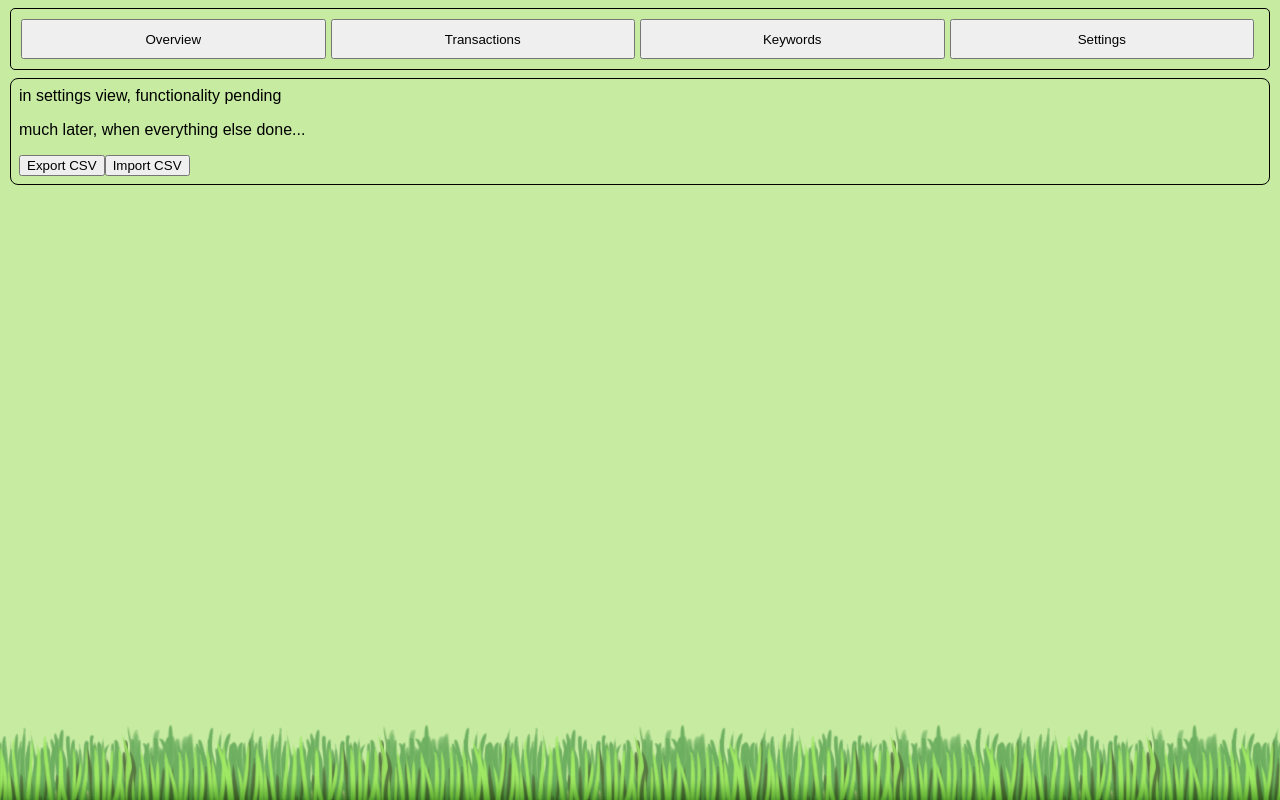
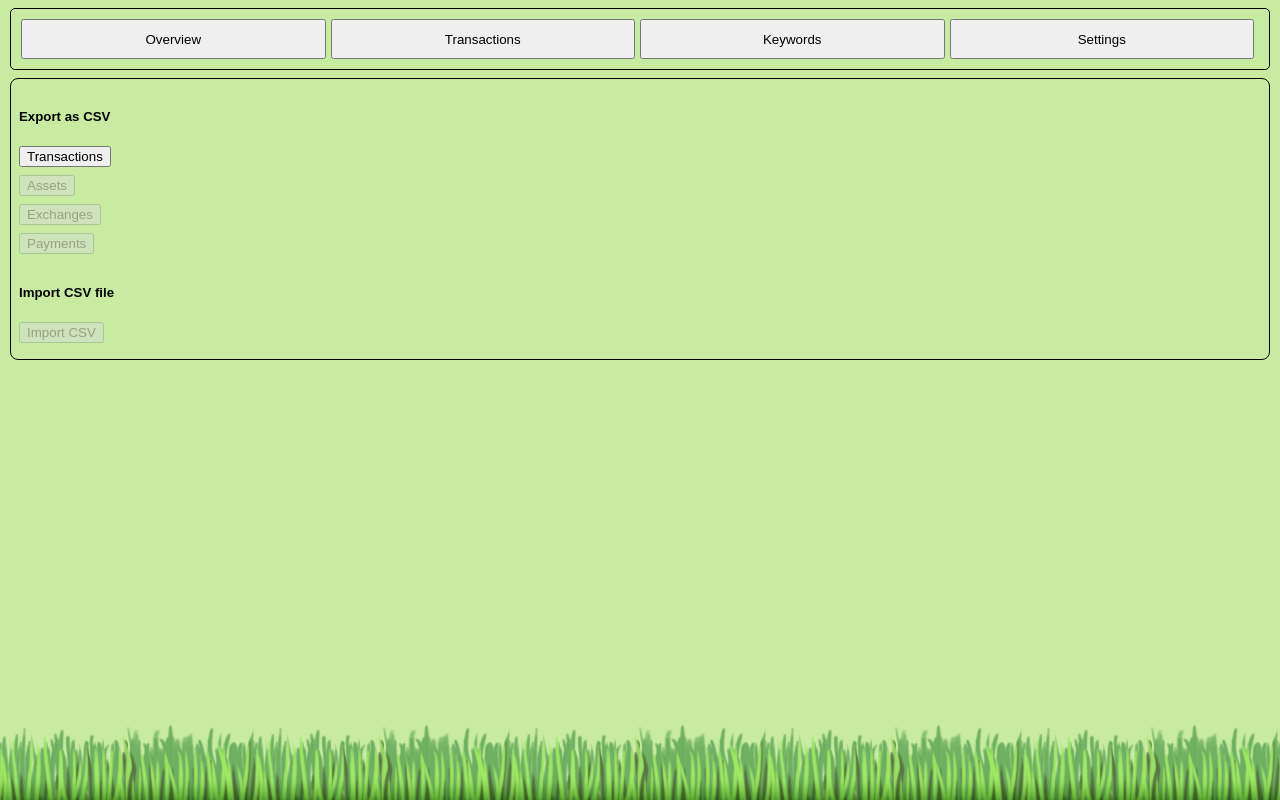
Before and after one commit to donaldcheah/TApp, a React (Create React App) app: page / in a window 1280 px wide. Both pictures are taken after a click on the button "Settings". Built offline with nearby package versions, Linux system fonts and the light colour scheme.

Commit message:
added partial support for exporting db to csv

```diff
--- a/package.json
+++ b/package.json
@@ -11,6 +11,8 @@
     "@types/node": "^17.0.45",
     "@types/react": "^18.0.27",
     "@types/react-dom": "^18.0.10",
+    "indexeddb-export-import": "^2.1.5",
+    "json-2-csv": "^3.18.0",
     "react": "^18.2.0",
     "react-dom": "^18.2.0",
     "react-scripts": "5.0.1",
--- a/src/DBAccess.ts
+++ b/src/DBAccess.ts
@@ -1,4 +1,7 @@
 import { KEYWORD_TYPES } from "./constants";
+import IEI from 'indexeddb-export-import';
+import { json2csvAsync } from "json-2-csv";
+
 if ("indexedDB" in window) {
     console.log('has indexedDB')
 }
@@ -138,6 +141,7 @@ class DBAccess {
             }
             r.onsuccess = (e) => {
                 console.log('added keyword')
+                this._cachedDBJSON = null;//invalidate cached DB json as it has changed
                 rs(true)
             }
         });
@@ -162,7 +166,9 @@ class DBAccess {
             }
             r.onsuccess = (e) => {
                 console.log("added transaction")
+                this._cachedDBJSON = null;//invalidate cached DB json as it has changed
                 rs(true)
+
             }
         });
 
@@ -250,6 +256,55 @@ class DBAccess {
 
     }
 
+    private _cachedDBJSON: any = null
+    downloadTransactionsCSV() {
+        if (!this._idb)
+            throw new Error(ERROR_DB_READY)
+
+
+        if (!this._cachedDBJSON) {
+            this.getDBJSON().then((json) => {
+                const obj = JSON.parse(json)
+                this._cachedDBJSON = obj
+
+                json2csvAsync(obj.TRANSACTIONS).then((str) => {
+                    console.log('export csv:', str)
+                    this.downloadFile("TApp_transactions.csv", str)
+                })
+            })
+        } else {
+            const obj = this._cachedDBJSON
+            json2csvAsync(obj.TRANSACTIONS).then((str) => {
+                console.log('export csv:', str)
+                this.downloadFile("TApp_transactions.csv", str)
+            })
+        }
+
+    }
+    private getDBJSON(): Promise<string> {
+        if (!this._idb)
+            throw new Error(ERROR_DB_READY)
+
+        return new Promise((rs, rj) => {
+            IEI.exportToJsonString(this._idb, (err: string, json: string) => {
+                if (err) {
+                    console.error('error exportToJsonString:', err)
+                    rj(err)
+                    return
+                }
+                console.log('export json:', json)
+                rs(json);
+            })
+        });
+
+    }
+    downloadFile(fileName: string, fileString: string) {
+        var a = document.createElement("a");
+        var file = new Blob([fileString], { type: 'text/plain' });
+        a.href = URL.createObjectURL(file);
+        a.download = fileName;
+        a.click();
+    }
 }
 
 
--- a/src/views/SettingsView.tsx
+++ b/src/views/SettingsView.tsx
@@ -1,4 +1,5 @@
 import React, { CSSProperties } from 'react';
+import { dbAccess } from '../DBAccess';
 
 const viewStyle: CSSProperties = {
     border: '1px solid',
@@ -6,14 +7,38 @@ const viewStyle: CSSProperties = {
     marginTop: '8px',
     padding: '8px'
 }
+const exportStyle: CSSProperties = {
+    display: 'block'
+}
+const buttonStyle: CSSProperties = {
+    marginBottom: '8px'
+}
 
 class SettingsView extends React.Component {
+    onClickExportTransactions = () => {
+        console.log('exporting transactions csv')
+        dbAccess.downloadTransactionsCSV()
+    }
+    onClickExportAssets = () => { }
+    onClickExportExchanges = () => { }
+    onClickExportPayments = () => { }
+    onClickImport = () => {
+
+    }
     render(): React.ReactNode {
         return <div id="settings" style={viewStyle}>
-            <div>in settings view, functionality pending</div>
-            <p>much later, when everything else done...</p>
-            <button>Export CSV</button>
-            <button>Import CSV</button>
+            <div id="settings.export" style={exportStyle}>
+                <h5>Export as CSV</h5>
+                {/* <button onClick={this.onClickExport}>Export CSV</button> */}
+                <button onClick={this.onClickExportTransactions} style={buttonStyle}>Transactions</button><br />
+                <button style={buttonStyle} disabled>Assets</button><br />
+                <button style={buttonStyle} disabled>Exchanges</button><br />
+                <button style={buttonStyle} disabled>Payments</button><br />
+            </div>
+            <div id="settings.import">
+                <h5>Import CSV file</h5>
+                <button style={buttonStyle} onClick={this.onClickImport} disabled>Import CSV</button>
+            </div>
         </div>
     }
 }
```
Also changed, not shown: 1 other file (tests, documents, lock files or other folders).
